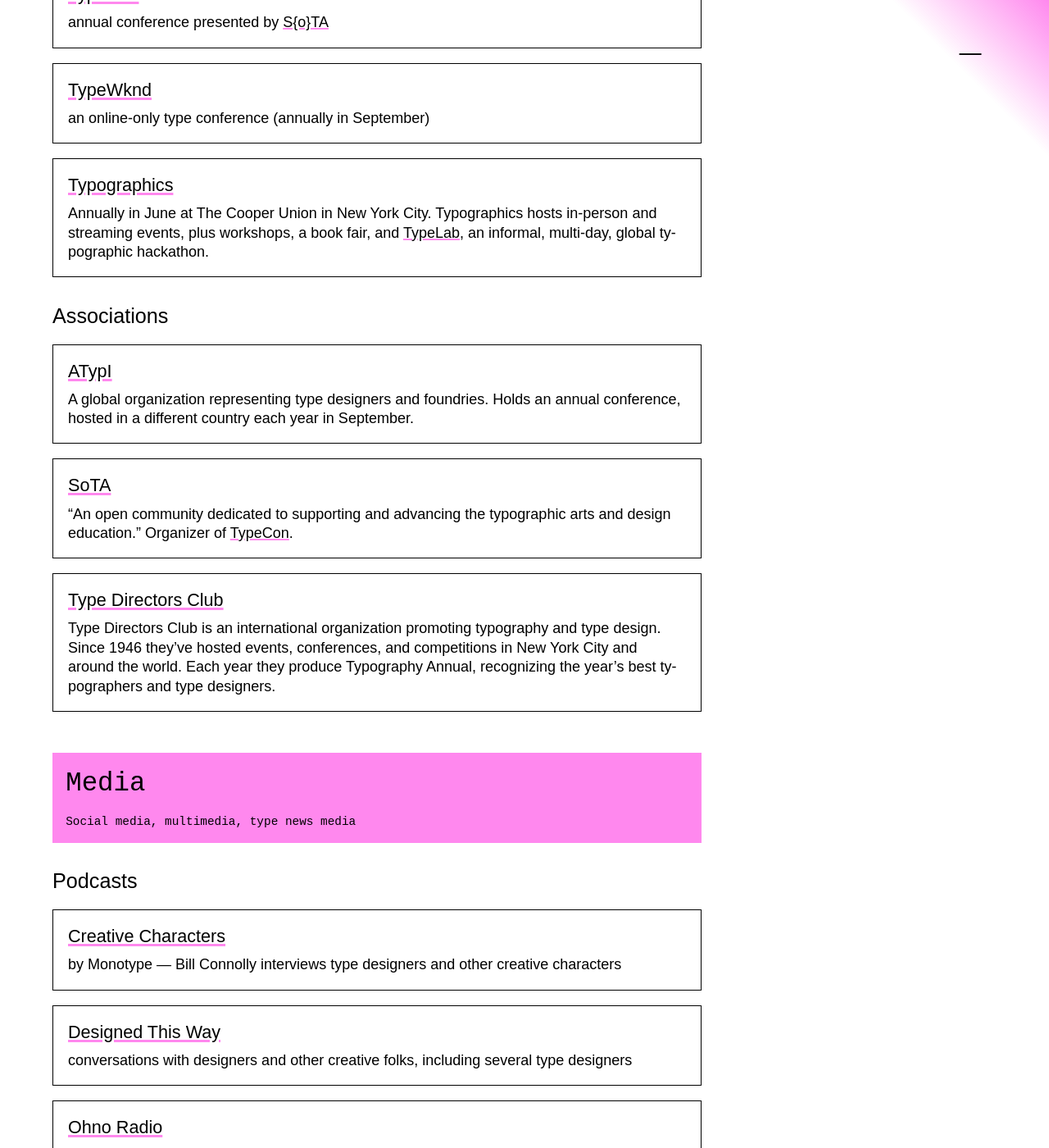
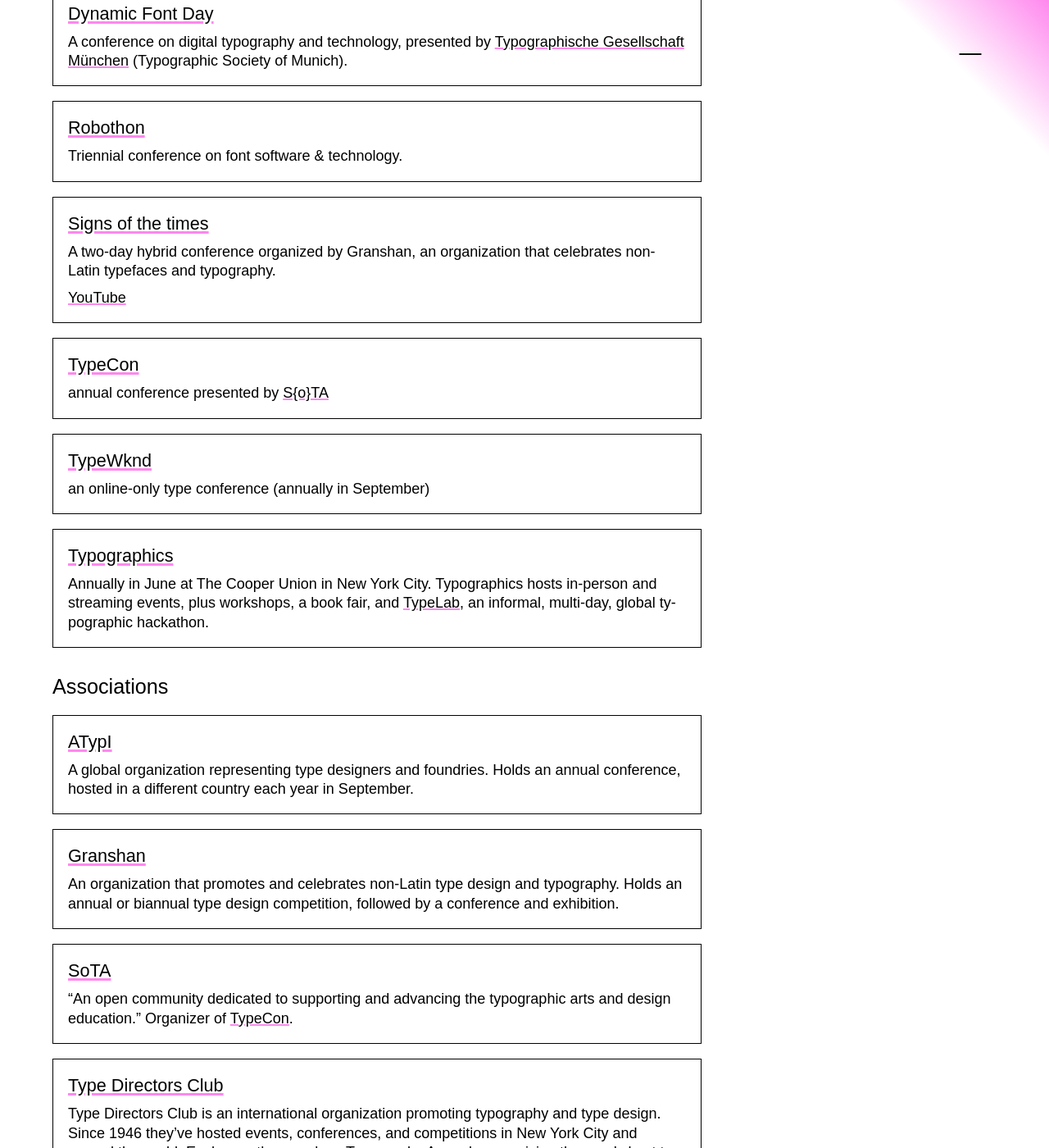
Before and after one commit to justinpenner/type-design-resources, a Jekyll site: the page built from index.md, in a window 1280 px wide and 1400 px high, scrolled down 7801 px. Shown: the whole window at 82% size. Built offline with Jekyll 4.4.1, drawn with Linux system fonts in a browser that asks for light colours; some web fonts are replaced; some of the changed text lies outside the part shown.

Commit message:
Added resources from Granshan and TGM

```diff
--- a/_data/data.yaml
+++ b/_data/data.yaml
@@ -35,6 +35,9 @@
           - name: Type@Cooper
             url: http://coopertype.org/workshops/
             description: presents a variety of workshops and other events
+          - name: Typographische Gesellschaft München
+            url: https://tgm-online.de/angebot/?type=tgm-angebot-Fortbildung
+            description: Typographic Society of Munich hosts a wide range of in-person workshops and courses on typography, including type design.
       - name: Courses
         items:
           - name: Tipo-g
@@ -206,11 +209,23 @@
           - name: Robothon
             url: https://twitter.com/robothonconf
             description: Triennial conference on font software & technology.
+          - name: Signs of the times
+            url: https://signs-of-the-times.net/
+            description: A two-day hybrid conference organized by Granshan, an organization that celebrates non-Latin typefaces and typography.
+            links:
+              - name: YouTube
+                url: https://www.youtube.com/@granshanconference7285
+          - name: Dynamic Font Day
+            url: https://dynamicfontday.com/
+            description: A conference on digital typography and technology, presented by [Typographische Gesellschaft München](https://tgm-online.de/) (Typographic Society of Munich).
       - name: Associations
         items:
           - name: ATypI
             url: https://www.atypi.org/
             description: A global organization representing type designers and foundries. Holds an annual conference, hosted in a different country each year in September.
+          - name: Granshan
+            url: https://www.granshan.com/
+            description: An organization that promotes and celebrates non-Latin type design and typography. Holds an annual or biannual type design competition, followed by a conference and exhibition.
           - name: SoTA
             url: https://www.typesociety.org/
             description: “An open community dedicated to supporting and advancing the typographic arts and design education.” Organizer of [TypeCon](https://www.typecon.com/).
```
